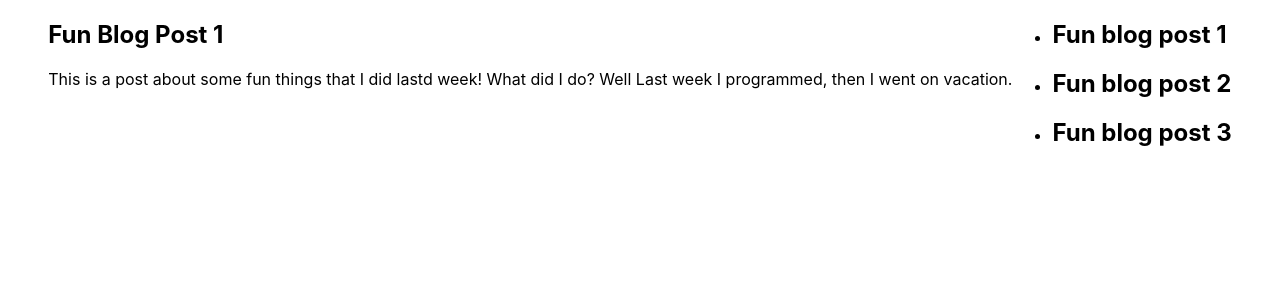
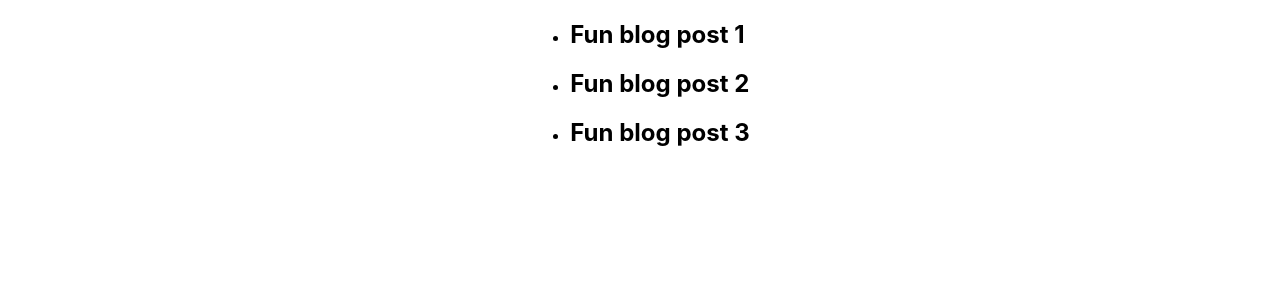
Before and after one commit to PatrickBoynton/blog-list, a React (Create React App) app: page / in a window 1280 px wide. Shown: the top 300 px of the page. Built offline with nearby package versions, Linux system fonts and the light colour scheme.

Commit message:
Added the dynamic play.

```diff
--- a/src/App.js
+++ b/src/App.js
@@ -1,13 +1,16 @@
-import { Component } from 'react';
+import React,{ Component } from 'react';
 import './App.css';
 
-function FullView() {
+function FullView(props) {
+  const posts = props.posts?.map((post, index) =>(
+  <React.Fragment key={index}>
+    <h1>{post.title}</h1>
+    <p>{post.text}</p>
+  </React.Fragment>
+  ));
   return (
     <section>
-      <h1>Fun Blog Post 1</h1>
-      <p>This is a post about some fun things that I did lastd week!
-        What did I do? Well Last week I programmed, then I went on vacation.
-      </p>
+      {posts}
     </section>
   )
 }
```
